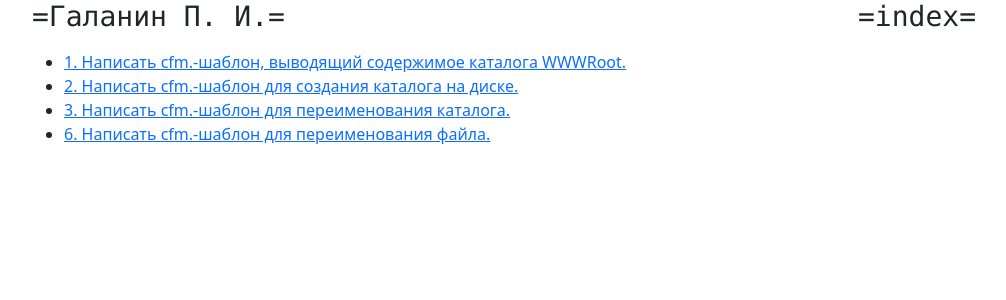
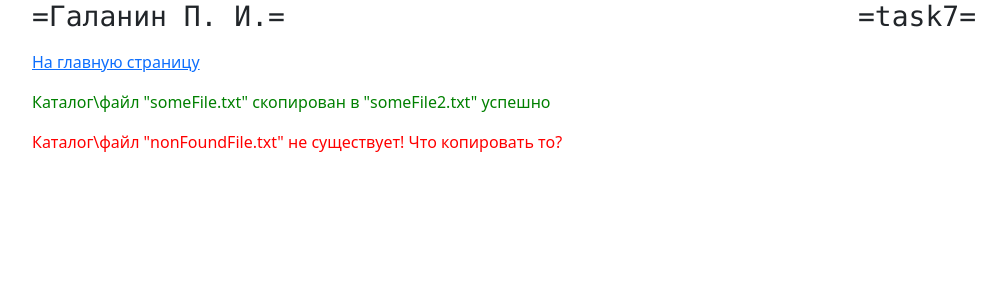
Before and after one commit to BrSTU-PO4-190333/5sem_WT, a PHP site: page /task7/index.php in a window 1280 px wide. Shown: the top 300 px of the page, without its empty margins (50-1056 px from the left). Run offline with PHP 8.4, Linux system fonts and the light colour scheme.

Commit message:
lab5/Galanin_Pavel : Added task7

```diff
--- /dev/null
+++ b/gpi_wt_lab5/lamp/var/www/html/_php/gpi_copy.php
@@ -0,0 +1,20 @@
+<?php
+    function gpi_copy($gpi_path1, $gpi_path2)
+    {
+        $gpi_is_dir = file_exists($gpi_path1); // существует ли такой путь?
+        if ($gpi_is_dir == 0)
+        {
+            echo "<p style='color: red;'>Каталог\\файл \"$gpi_path1\" не существует! Что копировать то?</p>";
+            return;
+        }
+
+        $gpi_copy = copy($gpi_path1, $gpi_path2);
+        if ($gpi_copy)
+        {
+            echo "<p style='color: green;'>Каталог\\файл \"$gpi_path1\" скопирован в \"$gpi_path2\" успешно</p>";
+        }
+        else
+        {
+            echo "<p style='color: red;'>Каталог\\файл \"$gpi_path1\" не скопирован в \"$gpi_path2\"!</p>";
+        }
+    }
--- a/gpi_wt_lab5/lamp/var/www/html/index.php
+++ b/gpi_wt_lab5/lamp/var/www/html/index.php
@@ -10,5 +10,6 @@
         <li><a href="/task2">2. Написать cfm.-шаблон для создания каталога на диске.</a></li>
         <li><a href="/task3">3. Написать cfm.-шаблон для переименования каталога.</a></li>
         <li><a href="/task6">6. Написать cfm.-шаблон для переименования файла.</a></li>
+        <li><a href="/task7">7. Написать cfm.-шаблон для копирования файлов.</a></li>
     </ul>
 </div>
--- /dev/null
+++ b/gpi_wt_lab5/lamp/var/www/html/task7/index.php
@@ -0,0 +1,14 @@
+<?php
+    $gpi_title = "Task7";
+    include "../_html/head.html";
+    include "../_php/gpi_copy.php";
+?>
+
+<div class="container">
+    <?php printf("<h2><pre>%-32s %32s</pre></h2>", "=Галанин П. И.=", "=task7="); ?>
+    <p><a href="/">На главную страницу</a></p>
+    <?php
+        gpi_copy("someFile.txt", "someFile2.txt");
+        gpi_copy("nonFoundFile.txt", "nonFoundFile2.txt");
+    ?>
+</div>
```
Also changed, not shown: gpi_wt_lab5/lamp/var/www/html/task7/someFile.txt (added), gpi_wt_lab5/lamp/var/www/html/task7/someFile2.txt (added).
